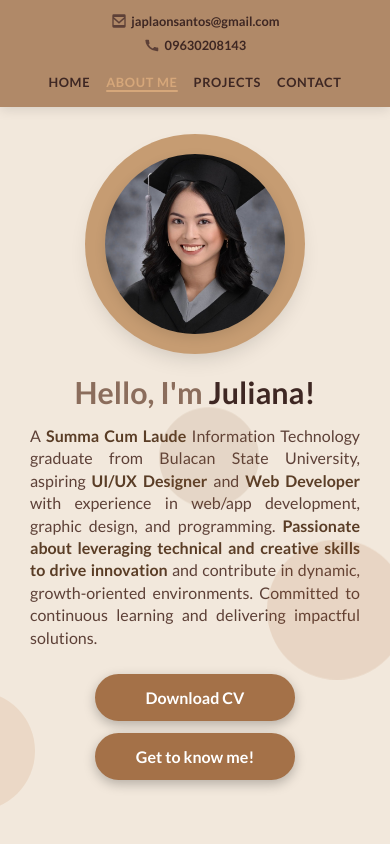
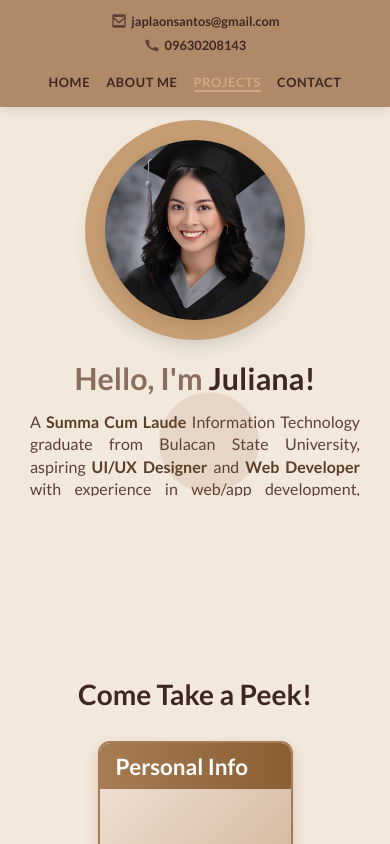
Before and after one commit to julianaaplaonsantos/mywebsite, a React (Vite) app: page / in a window 390 px wide. Shown: the top 844 px of the page. Built offline with nearby package versions, Linux system fonts and the light colour scheme.

Commit message:
fix ui m/w

```diff
--- a/src/sections/About.css
+++ b/src/sections/About.css
@@ -466,12 +466,11 @@
 @media (max-width: 768px) {
   .about-section {
     padding: 60px 15px 40px;
+    margin-top: -400px;
   }
 
   .about-section > h2 {
     font-size: 28px;
-    margin-top: 0;
-    margin-bottom: 30px;
   }
 
   .slider-container {
--- a/src/sections/Home.css
+++ b/src/sections/Home.css
@@ -5,7 +5,7 @@
   justify-content: center;
   align-items: center;
   background-color: var(--bg-color);
-  padding: 20px;
+  padding: 40px 20px;
   overflow: hidden;
 }
 
@@ -16,7 +16,7 @@
   max-width: 1000px;
   width: 100%;
   gap: 40px;
-  transform: translateY(-20px);
+  transform: translateY(-40px);
 }
 
 .image-wrapper {
@@ -197,8 +197,8 @@
 
 .explore-button {
   display: inline-block;
-  margin-top: 30px;
-  margin-bottom: -20px;
+  margin-top: 60px;
+  margin-bottom: -45px;
   padding: 12px 28px;
   font-weight: 700;
   font-size: 1rem;
@@ -225,7 +225,7 @@
   display: flex;
   flex-direction: row;
   gap: 15px;
-  margin-top: -10px;
+  margin-top: -35px;
   align-items: center;
   clear: both;
 }
@@ -311,13 +311,13 @@
 
 @media (max-width: 768px) {
   .home-section {
-    padding: 40px 15px 60px;
-    min-height: 100vh;
+    padding: 80px 15px 100px;
+    min-height: 95vh;
   }
 
   .home-container {
     flex-direction: column;
-    gap: 25px;
+    gap: 30px;
     transform: translateY(0);
     padding: 0;
   }
@@ -325,7 +325,7 @@
   .image-wrapper {
     width: 240px;
     height: 240px;
-    margin-top: 0;
+    margin-top: 10px;
     order: 1;
   }
 
@@ -344,7 +344,7 @@
     max-width: 100%;
     text-align: center;
     padding: 0 15px;
-    margin-top: 0;
+    margin-top: 5px;
   }
 
   .text-content h1 {
@@ -356,21 +356,21 @@
   .text-content p {
     font-size: 16px;
     line-height: 1.4;
-    margin-bottom: 20px;
-    padding-bottom: 10px;
+    margin-bottom: 35px;
+    padding-bottom: 25px;
     text-align: justify;
   }
 
   .buttons-container {
     flex-direction: column;
     gap: 12px;
-    margin-top: 0;
+    margin-top: -40px;
     align-items: center;
   }
 
   .explore-button {
-    margin-top: 0;
-    margin-bottom: 0;
+    margin-top: -10px;
+    margin-bottom: 10px;
   }
 
   .buttons-container .explore-button {
@@ -382,12 +382,12 @@
 
 @media (max-width: 480px) {
   .home-section {
-    padding: 30px 15px 50px;
-    min-height: 100vh;
+    padding: 70px 15px 120px;
+    min-height: 90vh;
   }
 
   .home-container {
-    gap: 20px;
+    gap: 15px;
   }
 
   .image-wrapper {
@@ -410,20 +410,20 @@
   }
 
   .text-content p {
-    margin-bottom: 15px;
-    padding-bottom: 10px;
+    margin-bottom: 45px;
+    padding-bottom: 30px;
   }
 
   .buttons-container {
     flex-direction: column;
     gap: 12px;
-    margin-top: 0;
+    margin-top: -40px;
     align-items: center;
   }
 
   .explore-button {
-    margin-top: 0;
-    margin-bottom: 0;
+    margin-top: -10px;
+    margin-bottom: 10px;
   }
 
   .buttons-container .explore-button {
```
